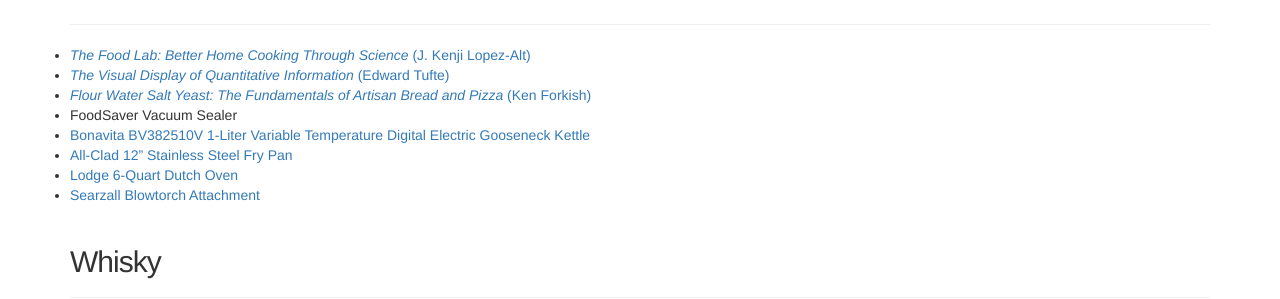
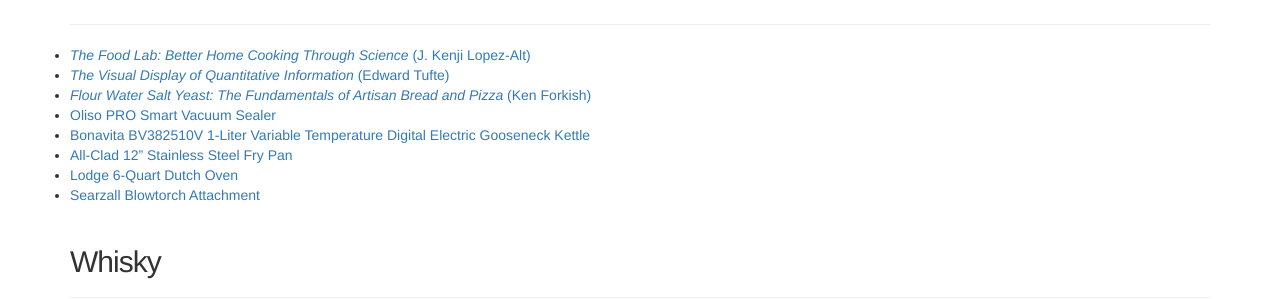
Before and after one commit to gabe/gabe.github.com, a Jekyll site: the page built from wishlist.md, in a window 1280 px wide. Shown: the part 145-444 px from the top of the page. Built offline with Jekyll 4.4.1, drawn with Linux system fonts in a browser that asks for light colours; nearby versions of some CDN libraries; comment, search, counter and statistics services are not loaded.

Commit message:
Update wishlist.md

```diff
--- a/wishlist.md
+++ b/wishlist.md
@@ -10,7 +10,7 @@
 - [_The Food Lab: Better Home Cooking Through Science_ (J. Kenji Lopez-Alt)][7]
 - [_The Visual Display of Quantitative Information_ (Edward Tufte)][3]
 - [_Flour Water Salt Yeast: The Fundamentals of Artisan Bread and Pizza_ (Ken Forkish)][8]
-- FoodSaver Vacuum Sealer
+- [Oliso PRO Smart Vacuum Sealer][6]
 - [Bonavita BV382510V 1-Liter Variable Temperature Digital Electric Gooseneck Kettle][4]
 - [All-Clad 12" Stainless Steel Fry Pan][2]
 - [Lodge 6-Quart Dutch Oven][1]
@@ -36,6 +36,6 @@
 [3]: http://www.amazon.ca/Visual-Display-Quantitative-Information-2nd/dp/0961392142/
 [4]: http://www.amazon.ca/Bonavita-BV382510V-Variable-Temperature-Gooseneck/dp/B005YR0F40/
 [5]: http://www.amazon.com/Booker-Dax-Searzall-Blowtorch-Attachment/dp/B00L2P0KNO
-[6]: http://www.amazon.ca/FoodSaver-Fridge-Freezer-Preservation-System/dp/B00I5B1C8A/
+[6]: http://www.amazon.com/Vacuum-Sealer-Food-Preservation-Sous/dp/B014EJQ9UM/
 [7]: http://www.amazon.ca/Food-Lab-Cooking-Through-Science/dp/0393081087/
 [8]: http://www.amazon.ca/Flour-Water-Salt-Yeast-Fundamentals/dp/160774273X/
```
